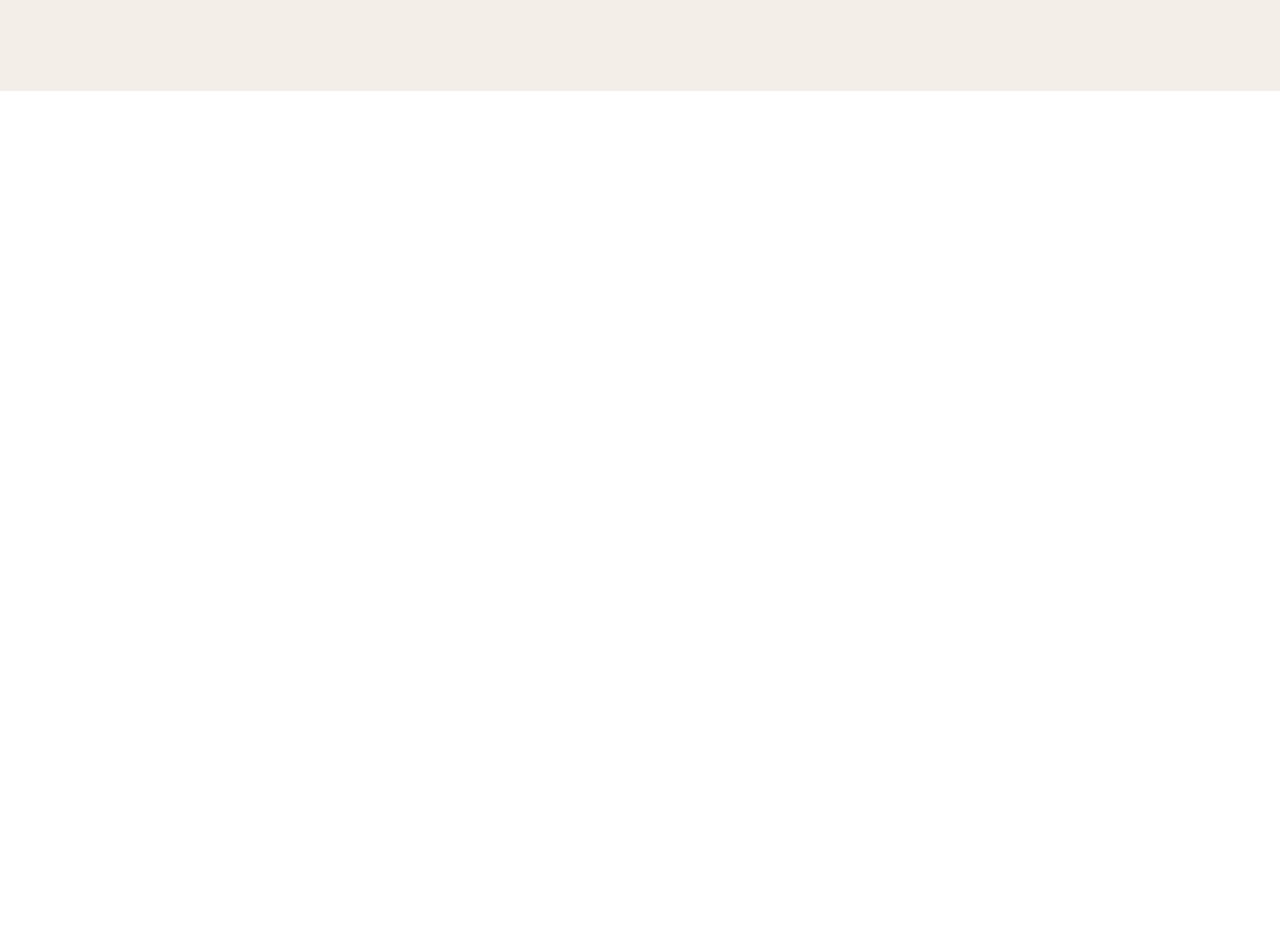
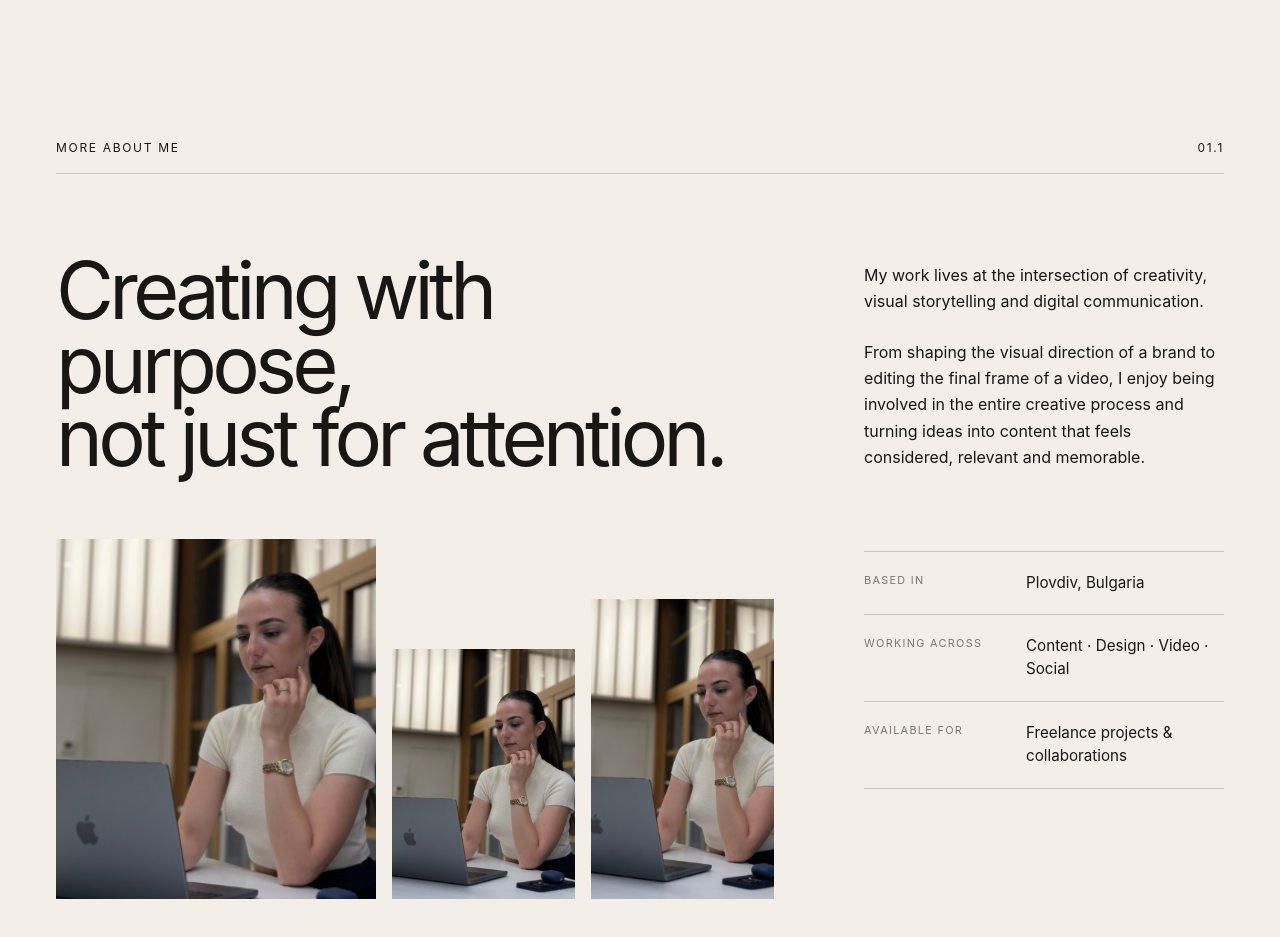
Before and after one commit to IvannIvannov/Anastasia-vol2, a React (Vite) app: page / in a window 1280 px wide. Shown: the part 4260-5197 px from the top of the page. Before the commit the page ends 4351 px from the top, so only its background shows below. Built offline with nearby package versions, Linux system fonts and the light colour scheme.

Commit message:
Add editorial photo gallery to extended about section

```diff
--- a/src/App.tsx
+++ b/src/App.tsx
@@ -2,6 +2,7 @@ import Navbar from "./components/Navbar/Navbar";
 import Hero from "./components/Hero/Hero";
 import SelectedWork from "./components/SelectedWork/SelectedWork";
 import About from "./components/About/About";
+import MoreAbout from "./components/MoreAbout/MoreAbout";
 
 function App() {
   return (
@@ -10,6 +11,7 @@ function App() {
       <Hero />
       <SelectedWork />
       <About />
+      <MoreAbout />
     </>
   );
 }
--- a/src/components/About/About.tsx
+++ b/src/components/About/About.tsx
@@ -68,9 +68,9 @@ const About = () => {
             </p>
           </motion.div>
 
-          <a href="#contact" className="about__link">
+          <a href="#more-about" className="about__link">
             More about me
-            <span>↗</span>
+            <span>↓</span>
           </a>
         </div>
       </div>
--- /dev/null
+++ b/src/components/MoreAbout/MoreAbout.css
@@ -0,0 +1,300 @@
+.more-about {
+    padding: 3rem 3.5rem 10rem;
+    background-color: #f3efe8;
+    color: #181714;
+}
+
+/* HEADER */
+
+.more-about__header {
+    display: flex;
+    align-items: center;
+    justify-content: space-between;
+
+    padding-bottom: 1rem;
+    border-bottom: 1px solid rgba(24, 23, 20, 0.2);
+}
+
+.more-about__label,
+.more-about__number {
+    margin: 0;
+
+    font-size: 0.75rem;
+    text-transform: uppercase;
+    letter-spacing: 0.14em;
+}
+
+/* MAIN LAYOUT */
+
+.more-about__layout {
+    display: grid;
+    grid-template-columns: minmax(0, 1.4fr) minmax(360px, 0.6fr);
+
+    gap: clamp(4rem, 7vw, 8rem);
+
+    padding-top: 5rem;
+
+    align-items: start;
+}
+
+/* LEFT SIDE */
+
+.more-about__left {
+    display: flex;
+    flex-direction: column;
+
+    min-width: 0;
+}
+
+/* TITLE */
+
+.more-about__title {
+    margin: 0;
+
+    font-size: clamp(3.5rem, 6.2vw, 7.5rem);
+    font-weight: 400;
+
+    line-height: 0.93;
+    letter-spacing: -0.06em;
+}
+
+/* GALLERY */
+
+.more-about__gallery {
+    display: grid;
+    grid-template-columns: 1.4fr 0.8fr 0.8fr;
+
+    gap: 1rem;
+
+    width: 100%;
+    max-width: 900px;
+
+    margin-top: 4rem;
+
+    align-items: end;
+}
+
+.more-about__gallery-side {
+    display: contents;
+}
+
+.more-about__photo {
+    position: relative;
+
+    overflow: hidden;
+
+    background-color: #e8e2d8;
+}
+
+.more-about__photo img {
+    display: block;
+
+    width: 100%;
+    height: 100%;
+
+    object-fit: cover;
+    object-position: center;
+
+    transition: transform 0.8s cubic-bezier(0.22, 1, 0.36, 1);
+}
+
+.more-about__photo:hover img {
+    transform: scale(1.035);
+}
+
+.more-about__photo--large {
+    height: 360px;
+}
+
+.more-about__photo--small-top {
+    height: 250px;
+}
+
+.more-about__photo--small-bottom {
+    height: 300px;
+}
+
+/* RIGHT SIDE */
+
+.more-about__details {
+    display: flex;
+    flex-direction: column;
+
+    gap: 5rem;
+
+    padding-top: 0.5rem;
+}
+
+/* DESCRIPTION */
+
+.more-about__description {
+    display: flex;
+    flex-direction: column;
+
+    gap: 1.5rem;
+
+    max-width: 520px;
+}
+
+.more-about__description p {
+    margin: 0;
+
+    font-size: clamp(1rem, 1.15vw, 1.2rem);
+    line-height: 1.65;
+}
+
+/* INFO */
+
+.more-about__info {
+    border-top: 1px solid rgba(24, 23, 20, 0.2);
+}
+
+.more-about__info-item {
+    display: grid;
+    grid-template-columns: 130px 1fr;
+
+    gap: 2rem;
+
+    padding: 1.25rem 0;
+
+    border-bottom: 1px solid rgba(24, 23, 20, 0.2);
+}
+
+.more-about__info-item span {
+    font-size: 0.68rem;
+    text-transform: uppercase;
+    letter-spacing: 0.12em;
+
+    opacity: 0.55;
+}
+
+.more-about__info-item p {
+    margin: 0;
+
+    font-size: 0.95rem;
+    line-height: 1.5;
+}
+
+/* TABLET */
+
+@media (max-width: 1024px) {
+    .more-about {
+        padding-left: 2.5rem;
+        padding-right: 2.5rem;
+    }
+
+    .more-about__layout {
+        grid-template-columns: minmax(0, 1fr) minmax(300px, 0.75fr);
+
+        gap: 3rem;
+    }
+
+    .more-about__gallery {
+        grid-template-columns: 1.2fr 0.8fr;
+
+        max-width: 100%;
+    }
+
+    .more-about__gallery-side {
+        display: flex;
+        flex-direction: column;
+
+        gap: 1rem;
+    }
+
+    .more-about__photo--large {
+        height: 420px;
+    }
+
+    .more-about__photo--small-top,
+    .more-about__photo--small-bottom {
+        height: 202px;
+    }
+}
+
+/* MOBILE */
+
+@media (max-width: 768px) {
+    .more-about {
+        padding: 2rem 1.5rem 7rem;
+    }
+
+    .more-about__layout {
+        grid-template-columns: 1fr;
+
+        gap: 4rem;
+
+        padding-top: 3rem;
+    }
+
+    .more-about__title {
+        font-size: clamp(3rem, 13vw, 5rem);
+    }
+
+    .more-about__gallery {
+        grid-template-columns: 1.35fr 0.65fr;
+
+        gap: 0.75rem;
+
+        margin-top: 2.5rem;
+    }
+
+    .more-about__gallery-side {
+        display: flex;
+        flex-direction: column;
+
+        gap: 0.75rem;
+    }
+
+    .more-about__photo--large {
+        height: 420px;
+    }
+
+    .more-about__photo--small-top,
+    .more-about__photo--small-bottom {
+        height: calc((420px - 0.75rem) / 2);
+    }
+
+    .more-about__details {
+        gap: 4rem;
+
+        padding-top: 0;
+    }
+
+    .more-about__info-item {
+        grid-template-columns: 1fr;
+
+        gap: 0.5rem;
+    }
+}
+
+/* SMALL MOBILE */
+
+@media (max-width: 480px) {
+    .more-about {
+        padding-left: 1.25rem;
+        padding-right: 1.25rem;
+    }
+
+    .more-about__gallery {
+        grid-template-columns: 1fr;
+    }
+
+    .more-about__gallery-side {
+        display: grid;
+        grid-template-columns: 1fr 1fr;
+
+        gap: 0.75rem;
+    }
+
+    .more-about__photo--large {
+        height: auto;
+        aspect-ratio: 4 / 5;
+    }
+
+    .more-about__photo--small-top,
+    .more-about__photo--small-bottom {
+        height: auto;
+        aspect-ratio: 1 / 1;
+    }
+}
--- /dev/null
+++ b/src/components/MoreAbout/MoreAbout.tsx
@@ -0,0 +1,116 @@
+import { motion } from "motion/react";
+import photoOne from "../../assets/anastasia.png";
+import photoTwo from "../../assets/anastasia.png";
+import photoThree from "../../assets/anastasia.png";
+import "./MoreAbout.css";
+
+const MoreAbout = () => {
+  return (
+    <section id="more-about" className="more-about">
+      <div className="more-about__header">
+        <p className="more-about__label">More about me</p>
+        <span className="more-about__number">01.1</span>
+      </div>
+
+      <div className="more-about__layout">
+        <div className="more-about__left">
+          <motion.h2
+            initial={{ opacity: 0, y: 50 }}
+            whileInView={{ opacity: 1, y: 0 }}
+            viewport={{ once: true, amount: 0.2 }}
+            transition={{
+              duration: 0.9,
+              ease: [0.22, 1, 0.36, 1],
+            }}
+            className="more-about__title"
+          >
+            Creating with purpose,
+            <br />
+            not just for attention.
+          </motion.h2>
+
+          <motion.div
+            initial={{ opacity: 0, y: 50 }}
+            whileInView={{ opacity: 1, y: 0 }}
+            viewport={{ once: true, amount: 0.15 }}
+            transition={{
+              duration: 0.9,
+              delay: 0.15,
+              ease: [0.22, 1, 0.36, 1],
+            }}
+            className="more-about__gallery"
+          >
+            <div className="more-about__photo more-about__photo--large">
+              <img src={photoOne} alt="Anastasia portrait 1" />
+            </div>
+
+            <div className="more-about__gallery-side">
+              <div className="more-about__photo more-about__photo--small-top">
+                <img src={photoTwo} alt="Anastasia portrait 2" />
+              </div>
+
+              <div className="more-about__photo more-about__photo--small-bottom">
+                <img src={photoThree} alt="Anastasia portrait 3" />
+              </div>
+            </div>
+          </motion.div>
+        </div>
+
+        <div className="more-about__details">
+          <motion.div
+            initial={{ opacity: 0, y: 30 }}
+            whileInView={{ opacity: 1, y: 0 }}
+            viewport={{ once: true }}
+            transition={{
+              duration: 0.8,
+              delay: 0.1,
+              ease: [0.22, 1, 0.36, 1],
+            }}
+            className="more-about__description"
+          >
+            <p>
+              My work lives at the intersection of creativity, visual
+              storytelling and digital communication.
+            </p>
+
+            <p>
+              From shaping the visual direction of a brand to editing the final
+              frame of a video, I enjoy being involved in the entire creative
+              process and turning ideas into content that feels considered,
+              relevant and memorable.
+            </p>
+          </motion.div>
+
+          <motion.div
+            initial={{ opacity: 0, y: 30 }}
+            whileInView={{ opacity: 1, y: 0 }}
+            viewport={{ once: true }}
+            transition={{
+              duration: 0.8,
+              delay: 0.2,
+              ease: [0.22, 1, 0.36, 1],
+            }}
+            className="more-about__info"
+          >
+            <div className="more-about__info-item">
+              <span>Based in</span>
+              <p>Plovdiv, Bulgaria</p>
+            </div>
+
+            <div className="more-about__info-item">
+              <span>Working across</span>
+              <p>Content · Design · Video · Social</p>
+            </div>
+
+            <div className="more-about__info-item">
+              <span>Available for</span>
+              <p>Freelance projects & collaborations</p>
+            </div>
+          </motion.div>
+        </div>
+      </div>
+    </section>
+  );
+};
+
+export default MoreAbout;
```
